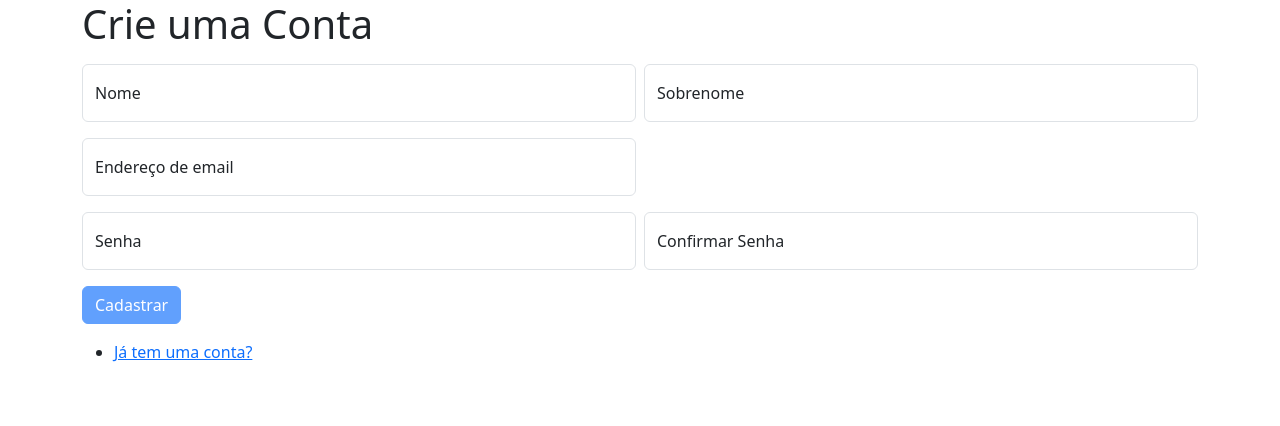
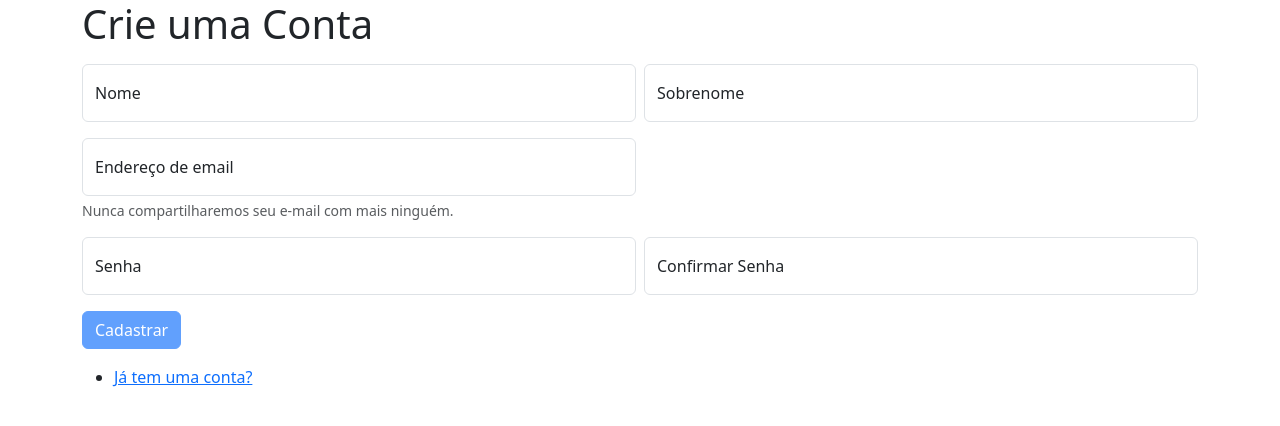
Before and after one commit to jcmljunior/account_manager_client, a Nuxt app: page /signup in a window 1280 px wide. Shown: the top 426 px of the page. Built offline with nearby package versions, Linux system fonts and the light colour scheme.

Commit message:
Adicionado feedback visual e nota de privacidade.

```diff
--- a/pages/signin.vue
+++ b/pages/signin.vue
@@ -80,5 +80,10 @@ const handleSubmit = () => {
                 <NuxtLink to="/recovery">Esqueceu sua senha?</NuxtLink>
             </li>
         </ul>
+
+        <div class="alert alert-success" role="alert" v-if="useSigninStore.success">
+            <h4 class="alert-heading">Sucesso!</h4>
+            <p>Seu cadastro foi realizado com sucesso.</p>
+        </div>
     </div>
 </template>
--- a/pages/signup.vue
+++ b/pages/signup.vue
@@ -94,6 +94,7 @@ const handleSubmit = async () => {
                         <label for=" email">Endereço de email</label>
                         <div class="form-text text-danger" v-if="signUpStore.errors.email">{{
                             signUpStore.errors.email }}</div>
+                        <div class="form-text">Nunca compartilharemos seu e-mail com mais ninguém.</div>
                     </div>
                 </div>
                 <div class="col-md"></div>
```
